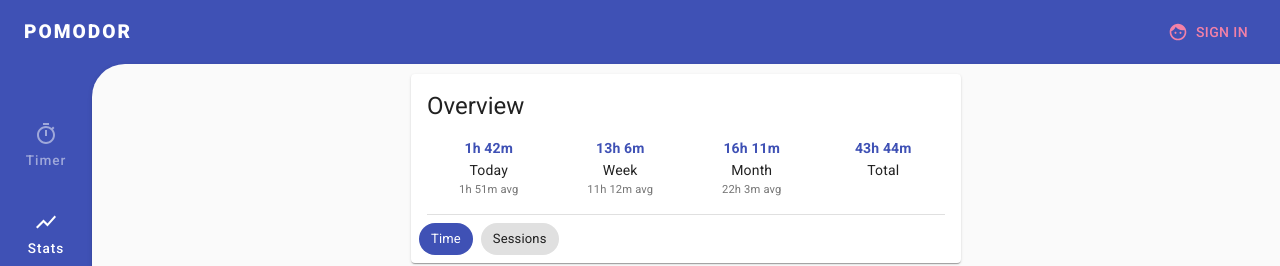
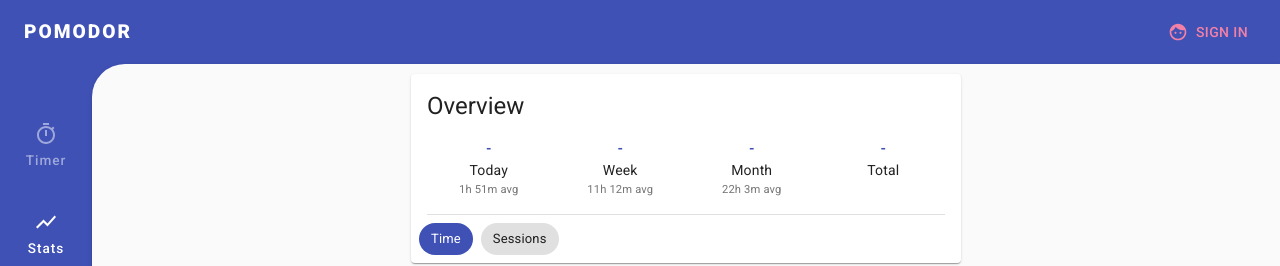
Before and after one commit to juZanette/PomodoroTimer, a React (Create React App) app: page /stats in a window 1280 px wide. Shown: the top 266 px of the page. Built offline with nearby package versions, Linux system fonts and the light colour scheme; no server answers.

Commit message:
:sparkles: Calculate overview stats (WIP)

```diff
--- a/package.json
+++ b/package.json
@@ -9,6 +9,7 @@
     "@testing-library/react": "^10.0.2",
     "@testing-library/user-event": "^10.0.1",
     "chart.js": "^2.9.3",
+    "dayjs": "^1.8.24",
     "firebase": "^7.13.2",
     "react": "^16.13.1",
     "react-chartjs-2": "^2.9.0",
--- a/src/scenes/Stats/components/Overview.js
+++ b/src/scenes/Stats/components/Overview.js
@@ -1,4 +1,4 @@
-import React, { useState } from 'react'
+import React, { useState, useEffect } from 'react'
 import styled from 'styled-components'
 import { useTheme } from '@material-ui/core'
 import Box from '@material-ui/core/Box'
@@ -9,6 +9,15 @@ import Grid from '@material-ui/core/Grid'
 import Divider from '@material-ui/core/Divider'
 import CardActions from '@material-ui/core/CardActions'
 import Chip from '@material-ui/core/Chip'
+import { useSelector } from 'react-redux'
+import * as dayjs from 'dayjs'
+import isToday from 'dayjs/plugin/isToday'
+import weekOfYear from 'dayjs/plugin/weekOfYear'
+require('dayjs/locale/uk')
+
+dayjs.locale('uk')
+dayjs.extend(isToday)
+dayjs.extend(weekOfYear)
 
 const Card = styled(MatCard)`
   margin: 10px auto auto;
@@ -49,6 +58,31 @@ const Avg = styled.span`
 
 export const Overview = () => {
   const [dataType, setDataType] = useState('time')
+  const [todayStats, setTodayStats] = useState()
+  const [weekStats, setWeekStats] = useState()
+  const [monthStats, setMonthStats] = useState()
+  const [totalStats, setTotalStats] = useState()
+
+  const sessions = useSelector((state) => state.sessions)
+
+  const getSeconds = ({ minutes, seconds }) => minutes * 60 + seconds
+
+  const formatStats = ({ time, sessions }) => {
+    const hours = Math.floor(time / 3600)
+    const minutes = Math.floor((time % 3600) / 60)
+
+    return {
+      time: `${hours}h ${minutes}m`,
+      sessions,
+    }
+  }
+
+  const updateStats = (period, time) => {
+    return {
+      time: period.time + time,
+      sessions: period.sessions + 1,
+    }
+  }
 
   const onChipClicked = (typeSelected) => {
     if (typeSelected === dataType) return
@@ -58,6 +92,38 @@ export const Overview = () => {
 
   const theme = useTheme()
 
+  useEffect(() => {
+    if (sessions && sessions.length) {
+      let today = { time: 0, sessions: 0 }
+      let week = { time: 0, sessions: 0 }
+      let month = { time: 0, sessions: 0 }
+      let total = { time: 0, sessions: 0 }
+
+      sessions.forEach(({ duration, createdAt }) => {
+        const secondsCalculated = getSeconds(duration)
+
+        total = updateStats(total, secondsCalculated)
+
+        if (dayjs(createdAt).month() === dayjs().month()) {
+          month = updateStats(month, secondsCalculated)
+
+          if (dayjs(createdAt).week() === dayjs().week()) {
+            week = updateStats(week, secondsCalculated)
+
+            if (dayjs(createdAt).isToday()) {
+              today = updateStats(today, secondsCalculated)
+            }
+          }
+        }
+      })
+
+      setTodayStats(formatStats(today))
+      setWeekStats(formatStats(week))
+      setMonthStats(formatStats(month))
+      setTotalStats(formatStats(total))
+    }
+  }, [sessions])
+
   return (
     <Card theme={theme}>
       <CardHeader title="Overview"></CardHeader>
@@ -65,7 +131,9 @@ export const Overview = () => {
         <Grid container spacing={1}>
           <Grid item xs={3}>
             <Box display="flex" flexDirection="column">
-              <Sum color={theme.palette.primary.main}>1h 42m</Sum>
+              <Sum color={theme.palette.primary.main}>
+                {todayStats && todayStats.time ? todayStats.time : '-'}
+              </Sum>
               <Label>Today</Label>
               <Avg color={theme.palette.text.secondary}>1h 51m avg</Avg>
             </Box>
@@ -73,7 +141,9 @@ export const Overview = () => {
 
           <Grid item xs={3}>
             <Box display="flex" flexDirection="column">
-              <Sum color={theme.palette.primary.main}>13h 6m</Sum>
+              <Sum color={theme.palette.primary.main}>
+                {weekStats && weekStats.time ? weekStats.time : '-'}
+              </Sum>
               <Label>Week</Label>
               <Avg color={theme.palette.text.secondary}>11h 12m avg</Avg>
             </Box>
@@ -81,7 +151,9 @@ export const Overview = () => {
 
           <Grid item xs={3}>
             <Box display="flex" flexDirection="column">
-              <Sum color={theme.palette.primary.main}>16h 11m</Sum>
+              <Sum color={theme.palette.primary.main}>
+                {monthStats && monthStats.time ? monthStats.time : '-'}
+              </Sum>
               <Label>Month</Label>
               <Avg color={theme.palette.text.secondary}>22h 3m avg</Avg>
             </Box>
@@ -89,7 +161,9 @@ export const Overview = () => {
 
           <Grid item xs={3}>
             <Box display="flex" flexDirection="column">
-              <Sum color={theme.palette.primary.main}>43h 44m</Sum>
+              <Sum color={theme.palette.primary.main}>
+                {totalStats && totalStats.time ? totalStats.time : '-'}
+              </Sum>
               <Label>Total</Label>
             </Box>
           </Grid>
--- a/src/scenes/Timer/components/ToggleButton.js
+++ b/src/scenes/Timer/components/ToggleButton.js
@@ -85,6 +85,7 @@ export const ToggleButton = () => {
           startAddSession({
             label: label ? label.id : null,
             duration: { minutes: settings.workDuration, seconds: 0 },
+            createdAt: Date.now(),
           })
         )
 
```
Also changed, not shown: 1 other file (tests, documents, lock files or other folders).
